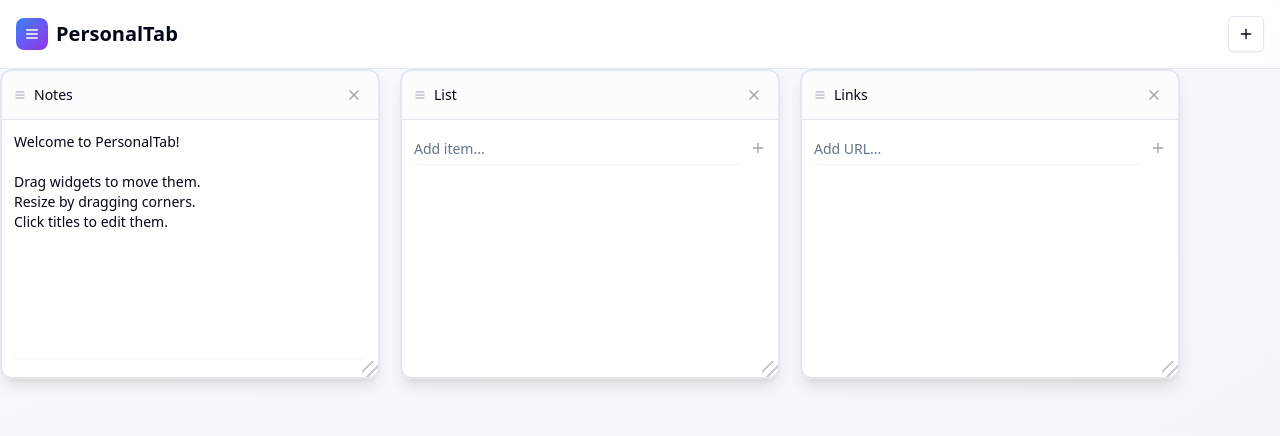
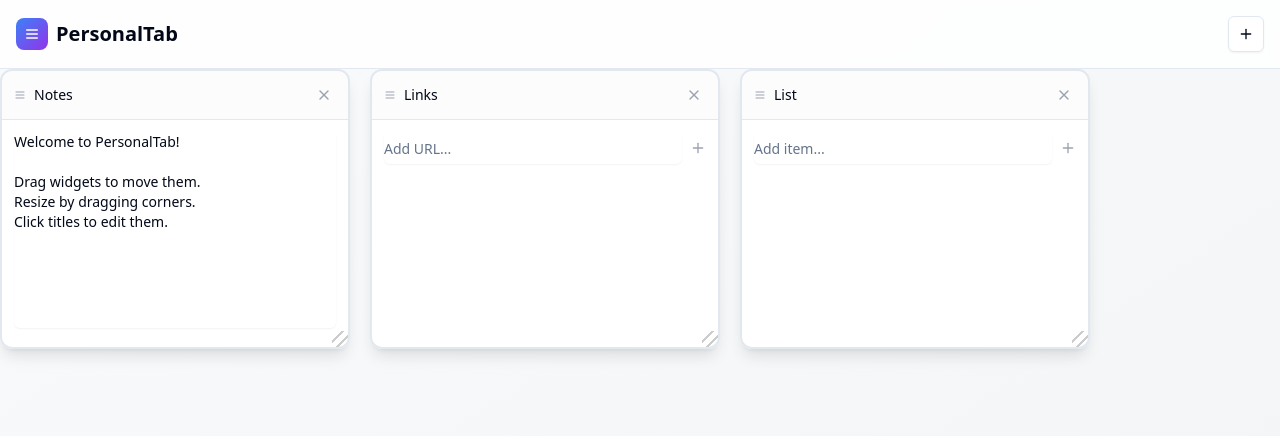
Before and after one commit to MrRobinGood/personaltab-v0-4, a React (Vite) app: page / in a window 1280 px wide. Shown: the top 436 px of the page. Built offline with nearby package versions, Linux system fonts and the light colour scheme.

Commit message:
Fix Widget Sizing and Positioning to Match Screenshot

```diff
--- a/src/App.tsx
+++ b/src/App.tsx
@@ -41,17 +41,20 @@ interface RSSItem {
   image?: string;
 }
 
-const STORAGE_KEY = 'personaltab-data-fixed-v2';
+const STORAGE_KEY = 'personaltab-data-screenshot-v1';
 
-// Fixed dimensions - exactly 380x310 pixels
-const WIDGET_WIDTH = 380;
-const WIDGET_HEIGHT = 310;
+// Widget dimensions matching the screenshot exactly
+const WIDGET_WIDTH = 350;
+const WIDGET_HEIGHT = 280;
 const WIDGET_MARGIN = 20;
-const GRID_SIZE = 20; // Snap to grid for alignment
+const GRID_SIZE = 20;
 
-// Calculate container width to prevent horizontal overflow
-const WIDGETS_PER_ROW = 3;
-const CONTAINER_WIDTH = (WIDGET_WIDTH + WIDGET_MARGIN) * WIDGETS_PER_ROW;
+// Calculate how many widgets fit per row based on viewport
+const getWidgetsPerRow = () => {
+  const viewportWidth = window.innerWidth;
+  const availableWidth = viewportWidth - 80; // Account for padding
+  return Math.floor(availableWidth / (WIDGET_WIDTH + WIDGET_MARGIN));
+};
 
 export default function App() {
   const [widgets, setWidgets] = useState<Widget[]>([]);
@@ -64,6 +67,18 @@ export default function App() {
   const [maxZIndex, setMaxZIndex] = useState(3);
   const [dragPreview, setDragPreview] = useState<{ x: number; y: number } | null>(null);
   const [affectedWidgets, setAffectedWidgets] = useState<string[]>([]);
+  const [widgetsPerRow, setWidgetsPerRow] = useState(3);
+
+  // Update widgets per row on resize
+  useEffect(() => {
+    const updateLayout = () => {
+      setWidgetsPerRow(getWidgetsPerRow());
+    };
+
+    updateLayout();
+    window.addEventListener('resize', updateLayout);
+    return () => window.removeEventListener('resize', updateLayout);
+  }, []);
 
   const createDefaultWidgets = (): Widget[] => {
     return [
@@ -80,9 +95,9 @@ export default function App() {
       },
       {
         id: '2',
-        type: 'todo' as const,
-        title: 'List',
-        content: { todos: [] },
+        type: 'links' as const,
+        title: 'Links',
+        content: { links: [] },
         x: WIDGET_WIDTH + WIDGET_MARGIN,
         y: 0,
         width: WIDGET_WIDTH,
@@ -91,9 +106,9 @@ export default function App() {
       },
       {
         id: '3',
-        type: 'links' as const,
-        title: 'Links',
-        content: { links: [] },
+        type: 'todo' as const,
+        title: 'List',
+        content: { todos: [] },
         x: (WIDGET_WIDTH + WIDGET_MARGIN) * 2,
         y: 0,
         width: WIDGET_WIDTH,
@@ -174,7 +189,7 @@ export default function App() {
     // First, try the second row (row 1) - this is where new widgets should appear
     const secondRowY = WIDGET_HEIGHT + WIDGET_MARGIN;
 
-    for (let col = 0; col < WIDGETS_PER_ROW; col++) {
+    for (let col = 0; col < widgetsPerRow; col++) {
       const x = col * (WIDGET_WIDTH + WIDGET_MARGIN);
 
       if (!isPositionOccupied(x, secondRowY, WIDGET_WIDTH, WIDGET_HEIGHT, excludeId)) {
@@ -187,7 +202,7 @@ export default function App() {
       // Skip row 1 (second row) as we already checked it
       if (row === 1) continue;
 
-      for (let col = 0; col < WIDGETS_PER_ROW; col++) {
+      for (let col = 0; col < widgetsPerRow; col++) {
         const x = col * (WIDGET_WIDTH + WIDGET_MARGIN);
         const y = row * (WIDGET_HEIGHT + WIDGET_MARGIN);
 
@@ -214,7 +229,7 @@ export default function App() {
     const maxRow = Math.max(5, Math.ceil((targetY + WIDGET_HEIGHT * 2) / (WIDGET_HEIGHT + WIDGET_MARGIN)));
 
     for (let row = 0; row <= maxRow; row++) {
-      for (let col = 0; col < WIDGETS_PER_ROW; col++) {
+      for (let col = 0; col < widgetsPerRow; col++) {
         const x = col * (WIDGET_WIDTH + WIDGET_MARGIN);
         const y = row * (WIDGET_HEIGHT + WIDGET_MARGIN);
 
@@ -332,8 +347,10 @@ export default function App() {
     const rawX = e.clientX - containerRect.left - dragOffset.x;
     const rawY = e.clientY - containerRect.top - dragOffset.y;
 
-    // Constrain to container bounds
-    const maxX = CONTAINER_WIDTH - WIDGET_WIDTH;
+    // Calculate maximum X position based on current viewport
+    const viewportWidth = window.innerWidth;
+    const maxX = viewportWidth - WIDGET_WIDTH - 40; // Account for padding
+
     const x = Math.max(0, Math.min(maxX, snapToGrid(rawX)));
     const y = Math.max(0, snapToGrid(rawY));
 
@@ -400,7 +417,7 @@ export default function App() {
         document.body.style.userSelect = '';
       };
     }
-  }, [draggedWidget, dragOffset, widgets]);
+  }, [draggedWidget, dragOffset, widgets, widgetsPerRow]);
 
   return (
     <div className="min-h-screen bg-gradient-to-br from-gray-50 to-gray-100">
@@ -469,11 +486,11 @@ export default function App() {
 
       <div
         id="widget-container"
-        className="relative p-4 overflow-hidden"
+        className="relative p-4 min-h-screen"
         style={{
-          minHeight: 'calc(100vh - 80px)',
-          width: CONTAINER_WIDTH + 40, // Add padding
-          maxWidth: CONTAINER_WIDTH + 40
+          width: '100%',
+          maxWidth: '100vw',
+          overflowX: 'hidden'
         }}
       >
         {widgets.map((widget) => (
```
